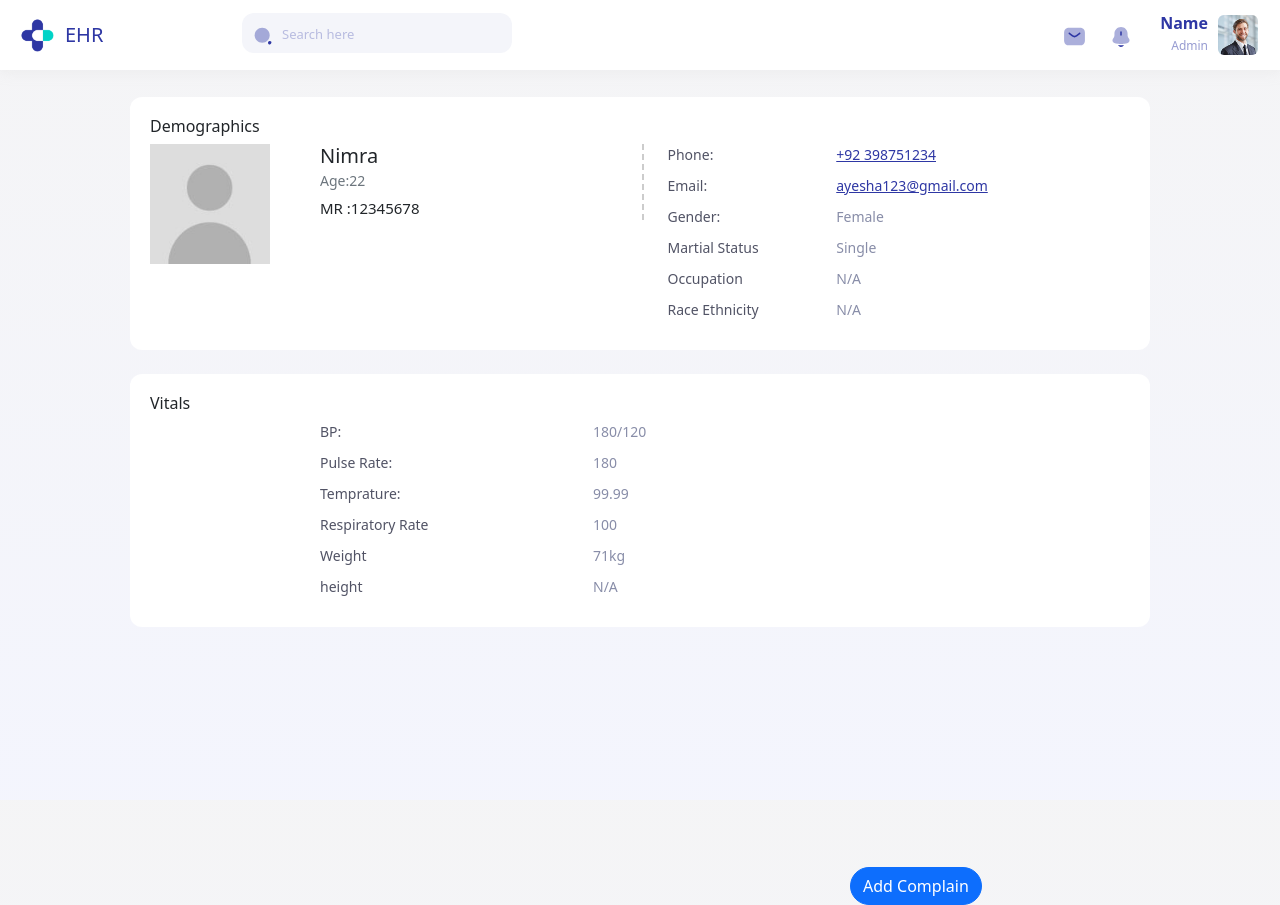
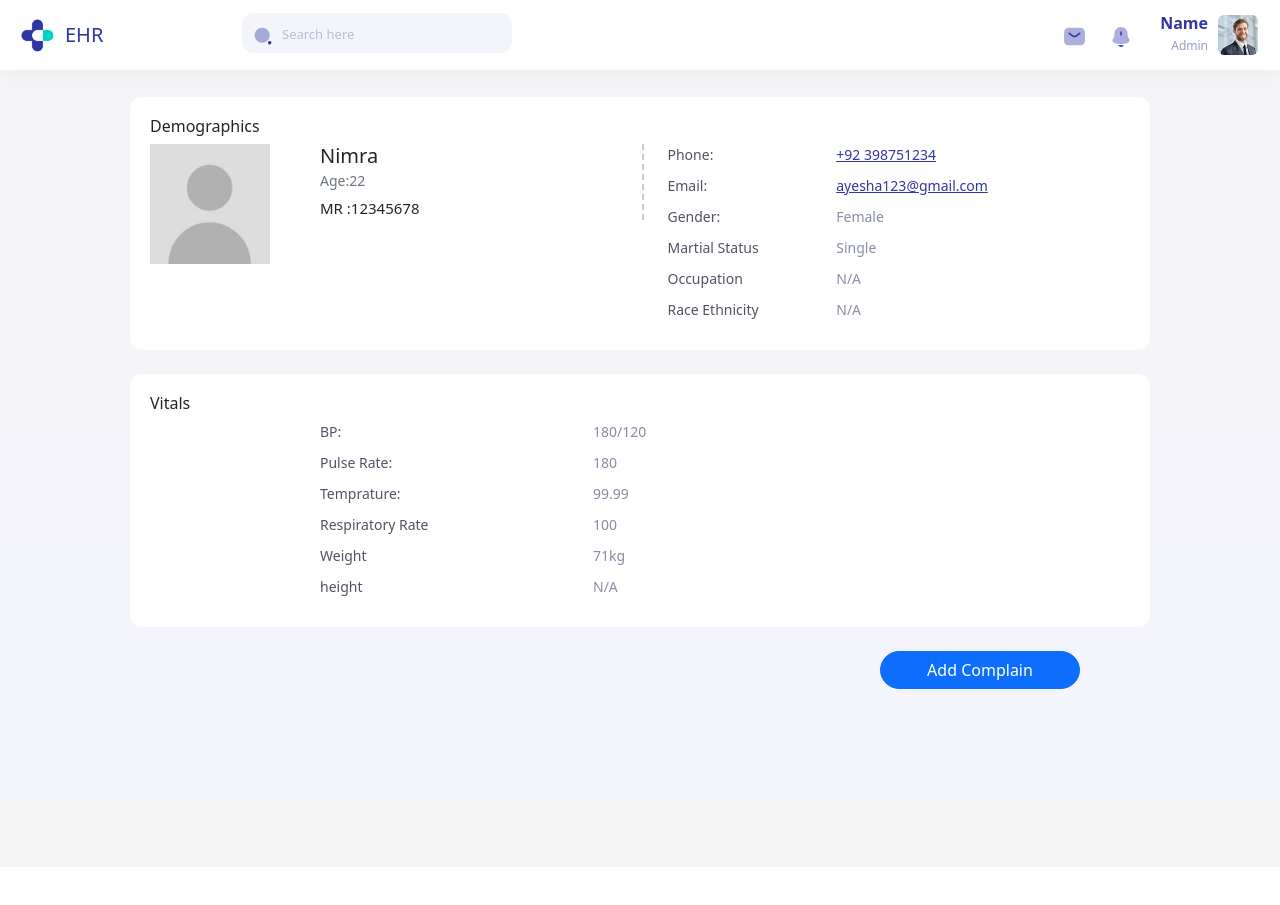
Before and after one commit to devbrian0214/Electronic-Health-Record-System, a Next.js app: page /patientprofile in a window 1280 px wide. After the commit the page ends 867 px from the top, so only its background shows below. Built offline with nearby package versions, Linux system fonts and the light colour scheme.

Commit message:
submit button on profile page fixed

```diff
--- a/src/app/components/vitals/AddedVitals.jsx
+++ b/src/app/components/vitals/AddedVitals.jsx
@@ -61,14 +61,27 @@ const AddedVitals = () => {
                   </ul>
                 </div>
               </div>
+
             </div>
           </div>
+
         </div>
       </div>
     </div>
     <br />
+    <div className='col-lg-12'>
+            <Link href={{pathname:"/complain"}}>
+            <button
 
+              className='btn btn-primary btn-rounded center myButton2'
+            >
+              Add Complain
+
+            </button>
+            </Link>
+          </div>
   </div>
+
   )
 }
 export default AddedVitals;
--- a/src/app/globals.css
+++ b/src/app/globals.css
@@ -4291,7 +4291,10 @@ form .btn-secondary {
 .myButton{
   margin-left: 750px;
 }
-
+.myButton2{
+  margin-left: 750px;
+  width:200px;
+}
 .myVitalButton{
   margin-left: 901px;
 }
--- a/src/app/patientprofile/page.jsx
+++ b/src/app/patientprofile/page.jsx
@@ -100,17 +100,7 @@ const Profile = () => {
           </div>
         </div>
       </div>
-      <div className='col-md-12'>
-      <Link href={{pathname:"/complain"}}>
-            <button
 
-              className='btn btn-primary btn-rounded center myButton'
-            >
-              Add Complain
-
-            </button>
-            </Link>
-          </div>
     </>
   );
 };
```
